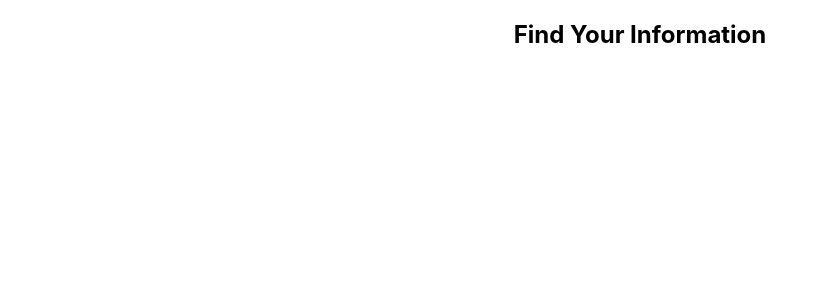
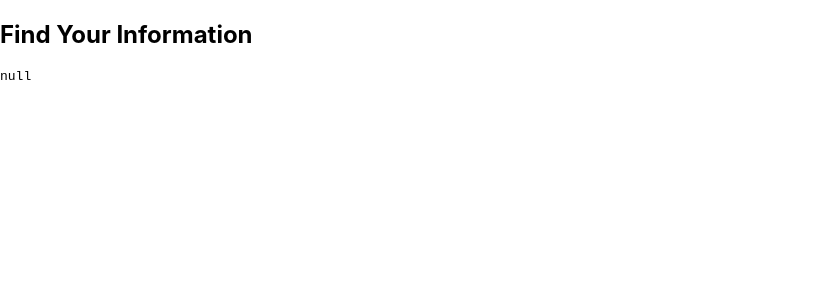
Before and after one commit to alaminsahed/auto-data-show, a React (Create React App) app: page /infoDetails in a window 1280 px wide. Shown: the top 300 px of the page, without its empty margins (0-827 px from the left). Built offline with nearby package versions, Linux system fonts and the light colour scheme.

Commit message:
feat: deatils complete

```diff
--- a/src/App.tsx
+++ b/src/App.tsx
@@ -1,14 +1,16 @@
 import "./App.css";
 import { BrowserRouter, Routes, Route } from "react-router-dom";
 import Home from "./Component/Home";
+import InfoDetails from "./Component/InfoDetails";
 
 function App() {
   return (
     <BrowserRouter>
-      <div className="App">
+      <div>
         <h2>Find Your Information </h2>
         <Routes>
           <Route path="/" element={<Home />} />
+          <Route path="/infoDetails" element={<InfoDetails />} />
         </Routes>
       </div>
     </BrowserRouter>
--- a/src/Component/Home.tsx
+++ b/src/Component/Home.tsx
@@ -10,6 +10,7 @@ import {
   Table,
 } from "@mui/material";
 import axios from "axios";
+import { useNavigate } from "react-router-dom";
 
 type InfoType = {
   title: string;
@@ -22,12 +23,17 @@ type InfoType = {
 const Home = () => {
   const [page, setPage] = useState(0);
   const [info, setInfo] = useState<InfoType[]>([]);
+  const navigate = useNavigate();
+
+  const pageHandler = (event: React.ChangeEvent<unknown>, value: number) => {
+    setPage(value);
+  };
 
   useEffect(() => {
     fetchData();
     const autoTiming = setTimeout(() => {
       setPage((prev) => prev + 1);
-    }, 1000);
+    }, 10000);
 
     return () => {
       clearInterval(autoTiming);
@@ -42,16 +48,17 @@ const Home = () => {
       .then((res) => setInfo([...info, ...res.data.hits]));
   };
 
+  const detailsInfo = (value: any) => {
+    navigate("/infoDetails", { state: value });
+  };
   return (
     <div>
-      <h1>working</h1>
-
       <Paper>
         <TableContainer>
           <Table stickyHeader aria-label="sticky table">
             <TableHead>
               <TableRow>
-                {/* <TableCell>Created_at</TableCell> */}
+                <TableCell>Created_at</TableCell>
                 <TableCell>Title</TableCell>
                 <TableCell>Author</TableCell>
                 <TableCell>URL</TableCell>
@@ -60,11 +67,11 @@ const Home = () => {
             <TableBody>
               {info.slice(page * 10, page * 10 + 10).map((value, i) => {
                 return (
-                  <TableRow>
+                  <TableRow onClick={() => detailsInfo(value)}>
+                    <TableCell>{value.created_at}</TableCell>
                     <TableCell>{value.title}</TableCell>
                     <TableCell>{value.author}</TableCell>
                     <TableCell>{value.url}</TableCell>
-                    <TableCell>{value.created_at}</TableCell>
                   </TableRow>
                 );
               })}
@@ -76,6 +83,7 @@ const Home = () => {
             color="primary"
             variant="outlined"
             shape="rounded"
+            onChange={pageHandler}
           />
         </TableContainer>
       </Paper>
--- /dev/null
+++ b/src/Component/InfoDetails.tsx
@@ -0,0 +1,14 @@
+import React from "react";
+import { useLocation } from "react-router-dom";
+
+const InfoDetails = () => {
+  const location = useLocation();
+  console.log(location.state);
+  return (
+    <div>
+      <pre>{JSON.stringify(location.state, null, 2)}</pre>
+    </div>
+  );
+};
+
+export default InfoDetails;
```
